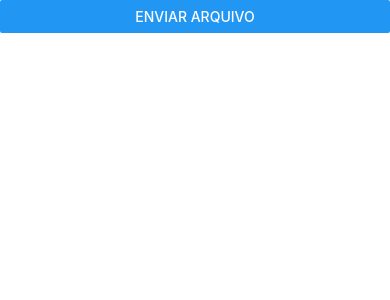
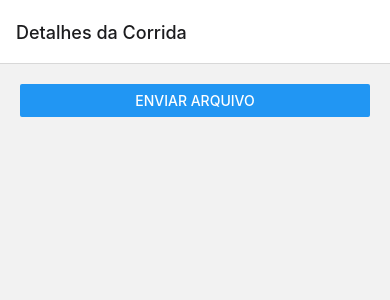
Before and after one commit to Leonardo-Hernandes/testeFormula1, a React Native app: screen / in a window 390 px wide. Shown: the top 300 px of the page. Built offline with nearby package versions, Linux system fonts and the light colour scheme.

Commit message:
Add navigation and home screen

```diff
--- a/App.tsx
+++ b/App.tsx
@@ -1,61 +1,19 @@
-import React, { useCallback, useState, useEffect } from 'react';
-import {
-  SafeAreaView,
-  ScrollView,
-  Button
-} from 'react-native';
+import React from 'react';
 
-import PilotsRepositoryImpl from "./src/data/repositories/PilotRepositoryImpl";
-import PilotService from './src/domain/usecase/PilotService';
-import DocumentPicker from 'react-native-document-picker';
-import RNFS from 'react-native-fs';
+import { NavigationContainer } from '@react-navigation/native';
+import { createNativeStackNavigator } from '@react-navigation/native-stack';
 
-
+import Home from './src/pages/Home';
+const Stack = createNativeStackNavigator();
 
 function App(): JSX.Element {
-  const [fileResponse, setFileResponse] = useState<any>();
-  const [pilots, setPilots] = useState<any>([]);
-  const pilotRepo = new PilotsRepositoryImpl();
-  const pilotService = new PilotService(pilotRepo);
-
-  useEffect(() => {
-    if (fileResponse) {
-      readFile(fileResponse[0].uri)
-    }
-  }, [fileResponse])
-
-
-  const handleDocumentSelection = useCallback(async () => {
-    try {
-      const response: any = await DocumentPicker.pick({
-        presentationStyle: 'fullScreen',
-      });
-      setFileResponse(response);
-    } catch (error) {
-      console.warn(error);
-    }
-  }, []);
-
-  const readFile = async (path: string) => {
-    try {
-      const contents = await RNFS.readFile(path, "utf8");
-      const pilotsResponse = await pilotService.GetPilots(contents)
-
-      setPilots(pilotsResponse)
-      console.log(pilotsResponse[19])
-    } catch (e) {
-      console.log(e);
-    }
-  };
 
   return (
-    <SafeAreaView>
-      <ScrollView
-        contentInsetAdjustmentBehavior="automatic"
-      >
-        <Button title="Enviar Arquivo" onPress={handleDocumentSelection} />
-      </ScrollView>
-    </SafeAreaView>
+    <NavigationContainer>
+      <Stack.Navigator>
+        <Stack.Screen name="Detalhes da Corrida" component={Home} />
+      </Stack.Navigator>
+    </NavigationContainer>
   );
 }
 
--- a/package.json
+++ b/package.json
@@ -10,11 +10,16 @@
     "test": "jest"
   },
   "dependencies": {
+    "@react-navigation/native": "^6.1.2",
+    "@react-navigation/native-stack": "^6.9.8",
     "react": "18.2.0",
     "react-native": "0.71.1",
     "react-native-document-picker": "^8.1.3",
     "react-native-fs": "^2.20.0",
+    "react-native-safe-area-context": "^4.5.0",
+    "react-native-screens": "^3.19.0",
     "stream": "^0.0.2",
+    "styled-components": "^5.3.6",
     "timers": "^0.1.1"
   },
   "devDependencies": {
@@ -26,6 +31,7 @@
     "@types/jest": "^29.2.1",
     "@types/react": "^18.0.24",
     "@types/react-test-renderer": "^18.0.0",
+    "@types/styled-components": "^5.1.26",
     "babel-jest": "^29.2.1",
     "eslint": "^8.19.0",
     "jest": "^29.2.1",
--- /dev/null
+++ b/src/pages/Home/index.tsx
@@ -0,0 +1,64 @@
+import React, { useCallback, useEffect, useState } from 'react';
+
+import PilotsRepositoryImpl from "../../.././src/data/repositories/PilotRepositoryImpl";
+import PilotService from '../../.././src/domain/usecase/PilotService';
+import DocumentPicker from 'react-native-document-picker';
+import RNFS from 'react-native-fs';
+
+
+import {
+    SafeAreaView,
+    Button
+} from 'react-native';
+
+import {
+    Container,
+    Title,
+} from './styles';
+
+
+const Home = () => {
+    const [fileResponse, setFileResponse] = useState<any>();
+    const [pilots, setPilots] = useState<any>([]);
+    const pilotRepo = new PilotsRepositoryImpl();
+    const pilotService = new PilotService(pilotRepo);
+
+    useEffect(() => {
+        if (fileResponse) {
+            readFile(fileResponse[0].uri)
+        }
+    }, [fileResponse])
+
+
+    const handleDocumentSelection = useCallback(async () => {
+        try {
+            const response: any = await DocumentPicker.pick({
+                presentationStyle: 'fullScreen',
+            });
+            setFileResponse(response);
+        } catch (error) {
+            console.warn(error);
+        }
+    }, []);
+
+    const readFile = async (path: string) => {
+        try {
+            const contents = await RNFS.readFile(path, "utf8");
+            const pilotsResponse = await pilotService.GetPilots(contents)
+
+            setPilots(pilotsResponse)
+        } catch (e) {
+            console.log(e);
+        }
+    };
+
+    return (
+        <SafeAreaView>
+            <Container>
+                <Button title="Enviar arquivo"onPress={handleDocumentSelection} />
+            </Container>
+        </SafeAreaView>
+    )
+}
+
+export default Home;
--- /dev/null
+++ b/src/pages/Home/styles.tsx
@@ -0,0 +1,13 @@
+import styled from 'styled-components/native';
+
+export const Container = styled.View`
+  padding-vertical: 20px
+  padding-top: 20px
+  padding-horizontal: 20px
+`;
+
+export const Title = styled.Text`
+  font-size: 32px;
+  font-weight: 700;
+  color: #000;
+`;
--- a/tsconfig.json
+++ b/tsconfig.json
@@ -2,5 +2,6 @@
   "compilerOptions": {
     "jsx": "react"
   },
+  "noImplicitAny": false,
   "extends": "@tsconfig/react-native/tsconfig.json"
 }
--- /dev/null
+++ b/types/index.d.ts
@@ -0,0 +1 @@
+declare module 'styled-components/native';
```
Also changed, not shown: 2 other files (tests, documents, lock files or other folders).
